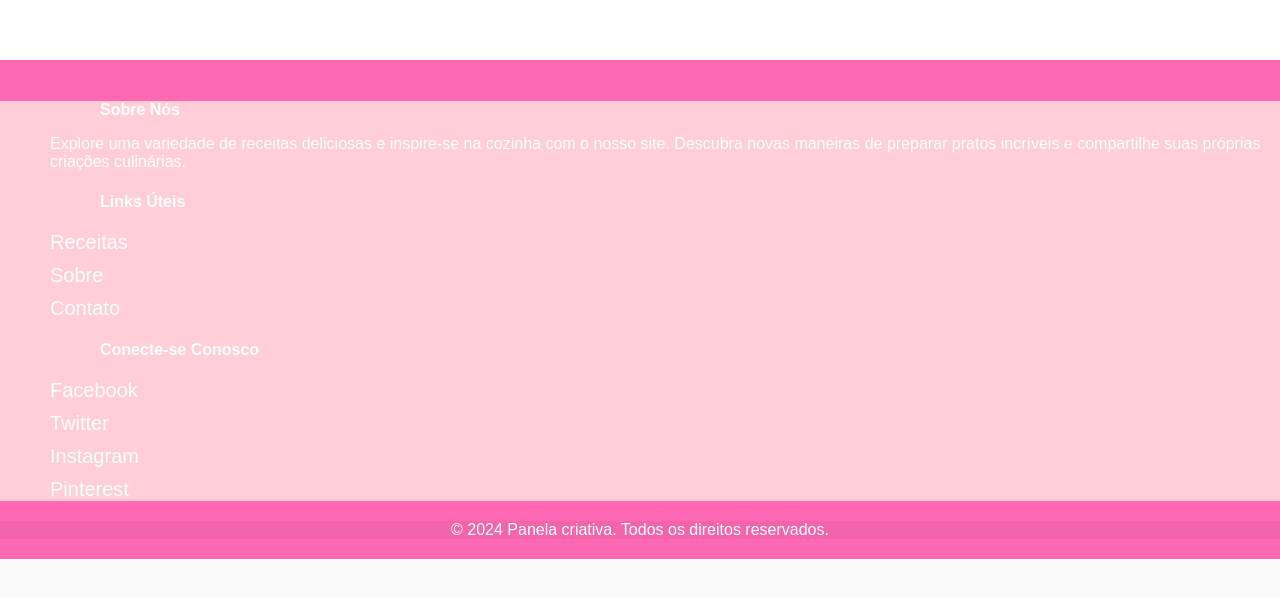
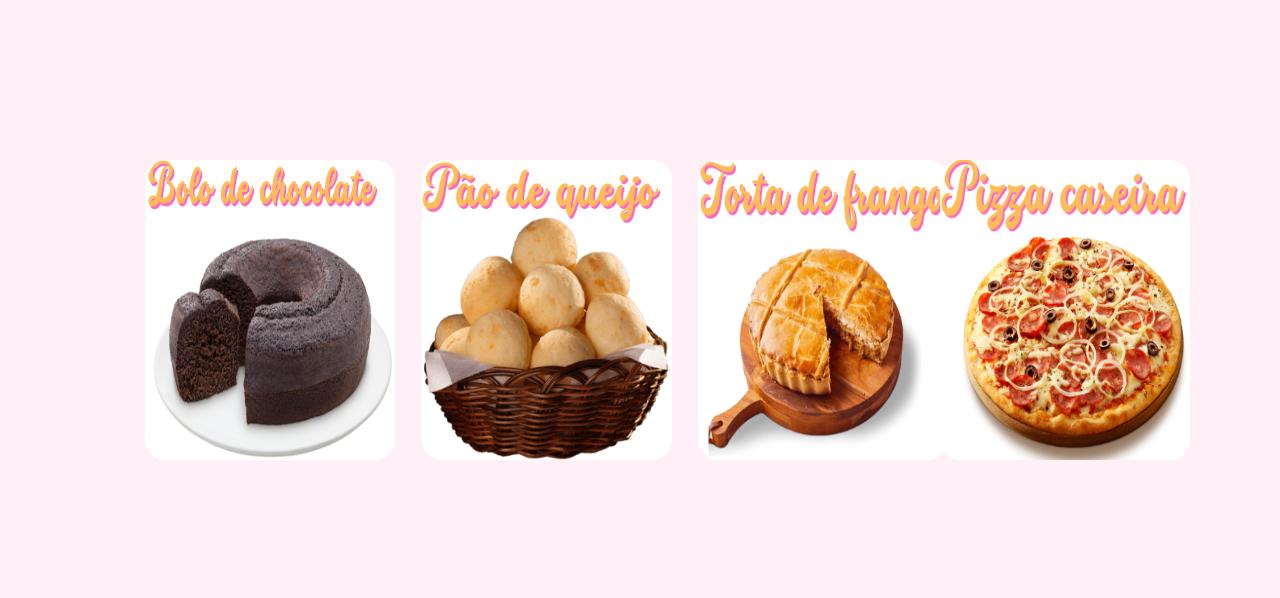
Before and after one commit to VitoriaMrrtini/projeto-senac-novo, a React (Vite) app: page /SiteInicio in a window 1280 px wide. Shown: the part 2337-2935 px from the top of the page. Before the commit the page ends 2896 px from the top, so only its background shows below. Built offline with nearby package versions, Linux system fonts and the light colour scheme.

Commit message:
lethycia nem eu sei tb

```diff
--- a/src/components/SiteInicio.css
+++ b/src/components/SiteInicio.css
@@ -103,6 +103,9 @@
     width: 250px;
     height: 300px;
     margin-left: 35px;
+    border-radius: 20px;
+    margin-top: 50px;
+
 }
 
 
@@ -120,6 +123,9 @@
     width: 250px;
     height: 300px;
     margin-left: 35px;
+    border-radius: 20px;
+    margin-top: 50px;
+
 }
 
 
@@ -137,6 +143,8 @@
     width: 250px;
     height: 300px;
     margin-left: 35px;
+    border-radius: 20px;
+    margin-top: 50px;
 }
 
 .receita4 {
@@ -153,6 +161,8 @@
     display: flex;
     width: 250px;
     height: 300px;
+    border-radius: 20px;
+    margin-top: 50px;
 }
 
 .receita h2 {
@@ -282,7 +292,7 @@ a{
     background-color: rgb(255, 255, 255);
     font-size: 18px;
     width: 300px;
-    height: 500px;
+    height: 120px;
     border-radius: 20px;
 }
 
@@ -304,7 +314,7 @@ a{
     background-color: rgb(255, 255, 255);
     font-size: 18px;
     width: 300px;
-    height: 500px;
+    height: 120px;
     border-radius: 20px;
 }
 
@@ -327,7 +337,7 @@ a{
     background-color: rgb(255, 255, 255);
     font-size: 18px;
     width: 300px;
-    height: 500px;
+    height: 120px;
     border-radius: 20px;
 
 }
@@ -350,7 +360,7 @@ a{
     background-color: rgb(255, 255, 255);
     font-size: 18px;
     width: 300px;
-    height: 500px;
+    height: 120px;
     border-radius: 20px;
 
 }
@@ -372,8 +382,8 @@ a{
     margin-top: none;
     background-color: rgb(255, 255, 255);
     font-size: 18px;
-    width: 300px;
-    height: 500px;
+    width: 450px;
+    height: 120px;
     border-radius: 20px;
 
 }
@@ -394,10 +404,9 @@ a{
     margin-top: none;
     background-color: rgb(255, 255, 255);
     width: 300px;
-    height: 500px;
+    height: 120px;
     font-size: 18px;
     border-radius: 20px;
-
 }
 
 .doces-menu a{
@@ -457,4 +466,95 @@ a:-webkit-any-link {
   }
   .animação:focus {
     text-underline-offset: 0.4em;
+
   }
+
+main{
+    background-color: #fff0f7;
+    margin-bottom: 100px;
+}
+.receitas2 {
+    display: flex;
+    flex-wrap: wrap;
+    justify-content: space-between;
+    margin: 10px;
+    margin-top: 50px;
+    margin-right: 100px;
+    margin-left: 100px;
+}
+
+.receita5 {
+    margin-bottom: 200px;
+    padding: 10px;
+    box-sizing: border-box;
+    width: 250px;
+    height: 300px;
+    text-align: center;
+
+}
+.receita5 img{
+    display: flex;
+    width: 250px;
+    height: 300px;
+    margin-left: 35px;
+    border-radius: 20px;
+    margin-top: 50px;
+
+}
+
+
+.receita6{
+    margin-bottom: 200px;
+    padding: 10px;
+    box-sizing: border-box;
+    width: 250px;
+    height: 300px;
+    text-align: center;
+
+}
+.receita6 img{
+    display: flex;
+    width: 250px;
+    height: 300px;
+    margin-left: 35px;
+    border-radius: 20px;
+    margin-top: 50px;
+
+}
+
+
+.receita7 {
+    margin-bottom: 1000px;
+    padding: 10px;
+    box-sizing: border-box;
+    width: 250px;
+    height: 300px;
+    text-align: center;
+
+}
+.receita7 img{
+    display: flex;
+    width: 250px;
+    height: 300px;
+    margin-left: 35px;
+    border-radius: 20px;
+    margin-top: 50px;
+}
+
+.receita8 {
+    margin-bottom: 200px;
+    padding: 10px;
+    box-sizing: border-box;
+    width: 250px;
+    height: 300px;
+    text-align: center;
+
+}
+
+.receita8 img{
+    display: flex;
+    width: 250px;
+    height: 300px;
+    border-radius: 20px;
+    margin-top: 50px;
+}
--- a/src/components/SiteInicio.tsx
+++ b/src/components/SiteInicio.tsx
@@ -36,8 +36,8 @@ const SiteInicio = () => {
                             <a><a className="animação">Café da manhã</a>
                                 <div className="cafea-menu">
                                     <a className="animação">Bolos</a>
-                                    <a className="animação">Salgados assados </a>
-                                    <a className="animação">Serviço </a>
+                                    <a className="animação">Pães e derivados </a>
+                                    <a className="animação">Bebidas quentes</a>
                                  </div>
                             </a>
                         </ul>
@@ -47,9 +47,9 @@ const SiteInicio = () => {
                         <ul className="almoco">
                             <a><a className="animação">Almoço</a>
                                 <div className="almoco-menu">
-                                    <a className="animação">Serviço 1</a>
-                                    <a className="animação">Serviço 2</a>
-                                    <a className="animação">Serviço 3</a>
+                                    <a className="animação">Massas  </a>
+                                    <a className="animação">Saladas </a>
+                                    <a className="animação">Prato principal  </a>
                                 </div>
                             </a>
                         </ul>
@@ -59,9 +59,9 @@ const SiteInicio = () => {
                      <ul className="cafe-da-tarde">
                             <a><a className="animação">Café da tarde</a>
                                 <div className="cafe-tarde-menu">
-                                    <a className="animação">Serviço 1</a>
-                                    <a className="animação">Serviço 2</a>
-                                    <a className="animação">Serviço 3</a>
+                                    <a className="animação">Bolos caseiros</a>
+                                    <a className="animação">Biscoitos </a>
+                                    <a className="animação">Sanduíches </a>
                                 </div>
                             </a>
                         </ul>
@@ -71,9 +71,9 @@ const SiteInicio = () => {
                      <ul className="lanche-da-tarde">
                         <a><a className="animação">Lanche da tarde</a>
                             <div className="lanche-tarde-menu">
-                                <a className="animação">Serviço 1</a>
-                                <a className="animação">Serviço 2</a>
-                                <a className="animação">Serviço 3</a>
+                                <a className="animação">Sanduíches naturais</a>
+                                <a className="animação">Chips de vegetais</a>
+                                <a className="animação">Smoothies ou sucos naturais</a>
                             </div>
                         </a>
                      </ul>
@@ -83,9 +83,9 @@ const SiteInicio = () => {
                     <ul className="jantar">
                         <a><a className="animação">Jantar</a>
                             <div className="janta-menu">
-                                <a className="animação">Serviço 1</a>
-                                <a className="animação">Serviço 2</a>
-                                <a className="animação">Serviço 3</a>
+                                <a className="animação">Acompanhamento de carboidratos</a>
+                                <a className="animação">Prato principal com proteína</a>
+                                <a className="animação">Legumes ou vegetais cozidos, grelhados ou salteados</a>
                             </div>
                         </a>
                     </ul>
@@ -95,17 +95,9 @@ const SiteInicio = () => {
                     <ul className="doces">
                         <a><a className="animação">Doces</a>
                             <div className="doces-menu">
-                                <a className="animação">Bolos caseiros</a>
-                                <a className="animação">Cookies e biscoitos </a>
                                 <a className="animação">Sobremesas geladas </a>
-                                <a className="animação">Doces regionais </a>
-                                <a className="animação">Tortas e tartes </a>
                                 <a className="animação">Doces gourmet </a>
-                                <a className="animação">Doces festivos </a>
-                                <a className="animação">Doces exóticos </a>
                                 <a className="animação">Doces saudáveis </a>
-                                <a className="animação">Doces simples e rápidos </a>
-
                             </div>
                         </a>
                     </ul>
@@ -136,6 +128,24 @@ const SiteInicio = () => {
                         <img src="src/assets/pizza-caseira.png" alt="Pizza Caseira"/></a>
                     </div>
                 </section>
+                <section className='receitas2'>
+                <div className="receita5">
+                    <a href="/siteBolo">
+                    <img src="src/assets/bolo-de-chocolate.png" alt="Bolo de Cenoura"/></a>
+                    </div>
+                    <div className="receita6">
+                    <a href="/siteQueijo">
+                        <img src="src/assets/pao-de-queijo.png" alt="Pão de Queijo"/></a>
+                    </div>
+                    <div className="receita7">
+                    <a href="/siteTorta">
+                        <img src="src/assets/torta-de-frango.png" alt="Torta de Frango"/></a>
+                    </div>
+                    <div className="receita8">
+                    <a href="/sitePizza">
+                        <img src="src/assets/pizza-caseira.png" alt="Pizza Caseira"/></a>
+                    </div>
+                    </section>
             </main>
             <footer className="footer">
                 <div className="container-footer">
```
